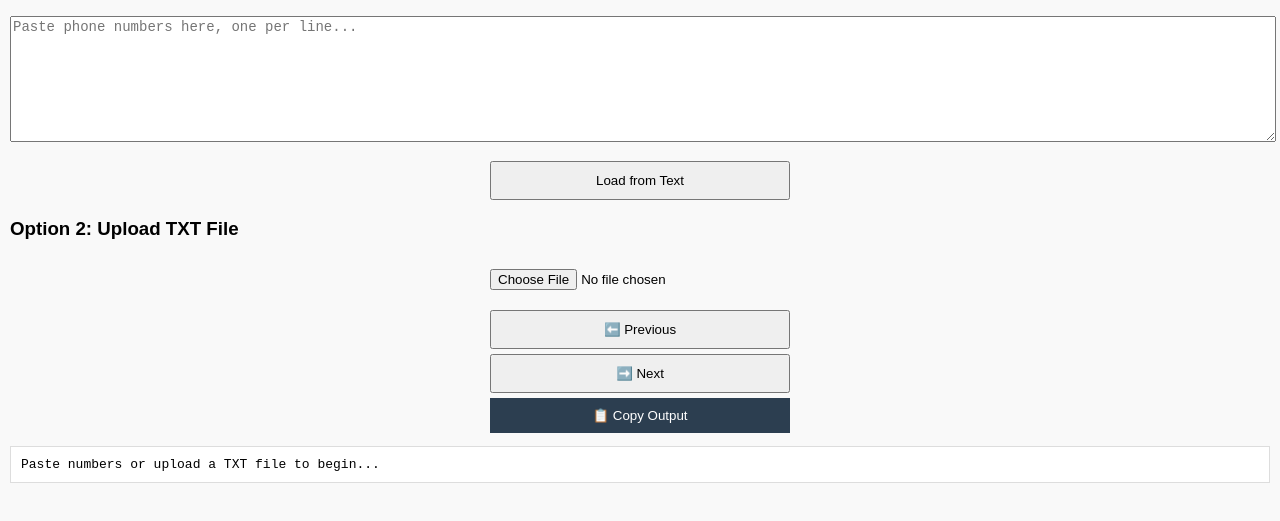
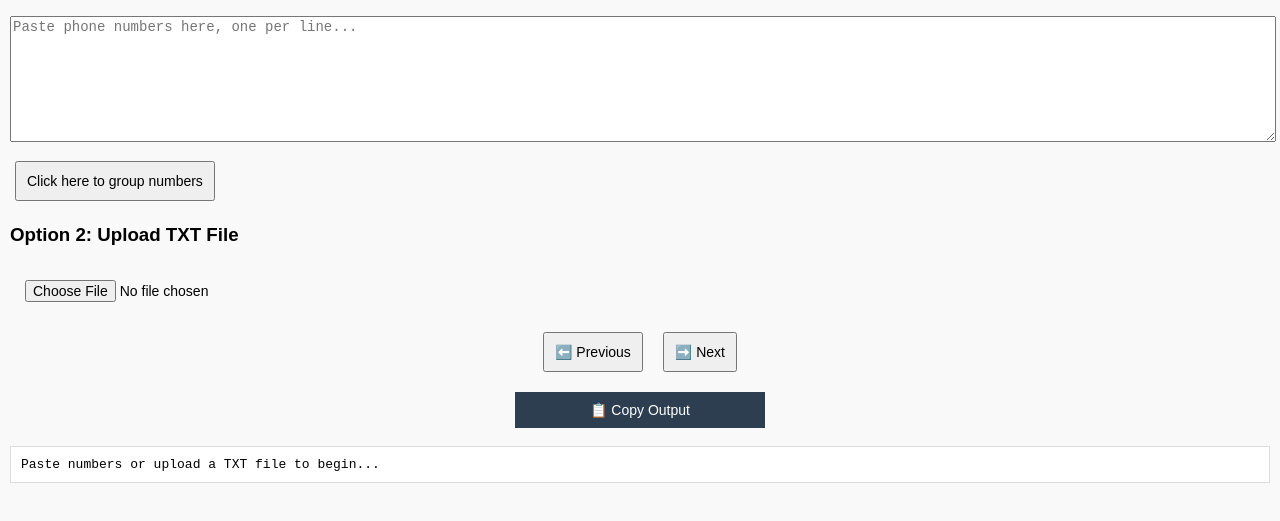
Before and after one commit to gubioabdul/phone-number-grouper, a plain HTML site: page index.html in a window 1280 px wide. Shown: the part 93-614 px from the top of the page. Drawn offline with Linux system fonts and the light colour scheme.

Commit message:
Update index.html

```diff
--- a/index.html
+++ b/index.html
@@ -9,14 +9,10 @@
     h2 { color: #2c3e50; font-size: 1.5em; text-align: center; }
     textarea { width: 100%; height: 120px; margin-bottom: 10px; font-size: 14px; }
     input, button {
-      margin: 5px 0;
+      margin: 5px 5px;
       padding: 10px;
       cursor: pointer;
-      width: 100%;
-      max-width: 300px;
-      display: block;
-      margin-left: auto;
-      margin-right: auto;
+      font-size: 14px;
     }
     pre {
       background: #fff;
@@ -29,7 +25,8 @@
       word-wrap: break-word;
     }
     .controls { margin-top: 10px; text-align: center; }
-    #copyBtn { background: #2c3e50; color: white; border: none; }
+    .nav-buttons { display: flex; justify-content: center; gap: 10px; margin-bottom: 10px; }
+    #copyBtn { background: #2c3e50; color: white; border: none; width: 100%; max-width: 250px; }
   </style>
 </head>
 <body>
@@ -37,14 +34,16 @@
 
   <h3>Option 1: Paste Numbers</h3>
   <textarea id="textInput" placeholder="Paste phone numbers here, one per line..."></textarea>
-  <button onclick="loadFromText()">Load from Text</button>
+  <button onclick="loadFromText()">Click here to group numbers</button>
 
   <h3>Option 2: Upload TXT File</h3>
   <input type="file" id="fileInput" accept=".txt">
 
   <div class="controls">
-    <button onclick="prevBatch()">⬅️ Previous</button>
-    <button onclick="nextBatch()">➡️ Next</button>
+    <div class="nav-buttons">
+      <button onclick="prevBatch()">⬅️ Previous</button>
+      <button onclick="nextBatch()">➡️ Next</button>
+    </div>
     <button id="copyBtn" onclick="copyOutput()">📋 Copy Output</button>
   </div>
 
```
